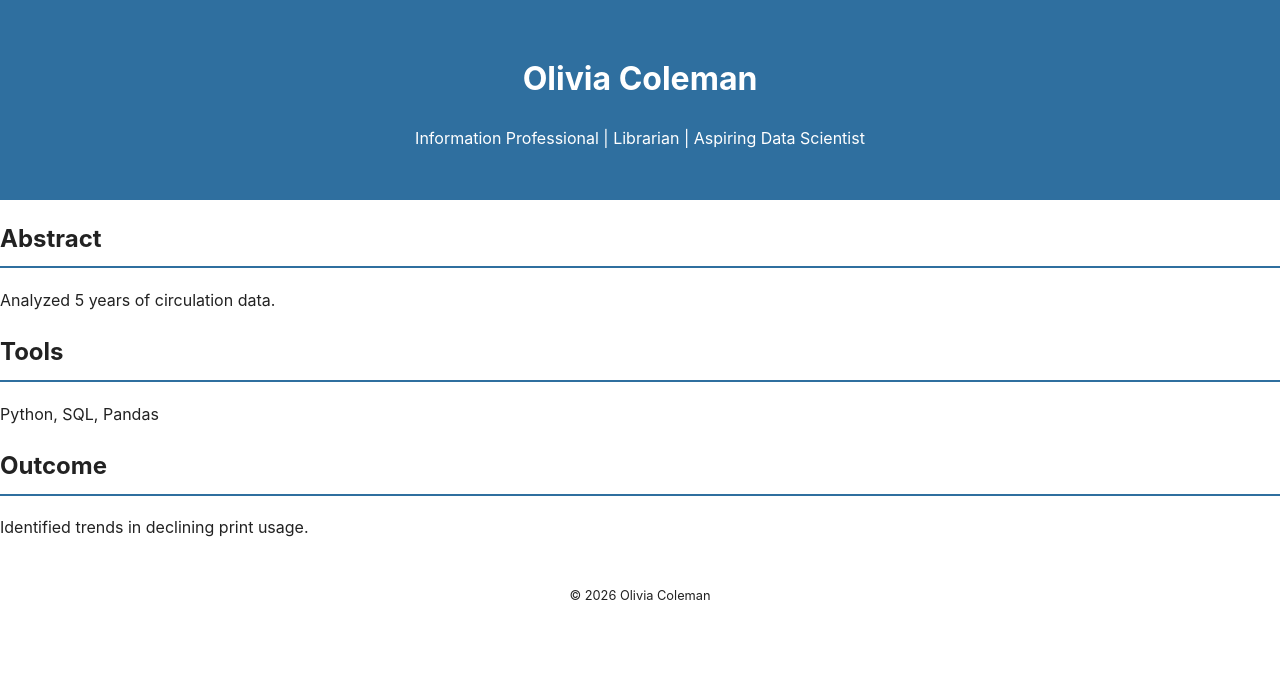
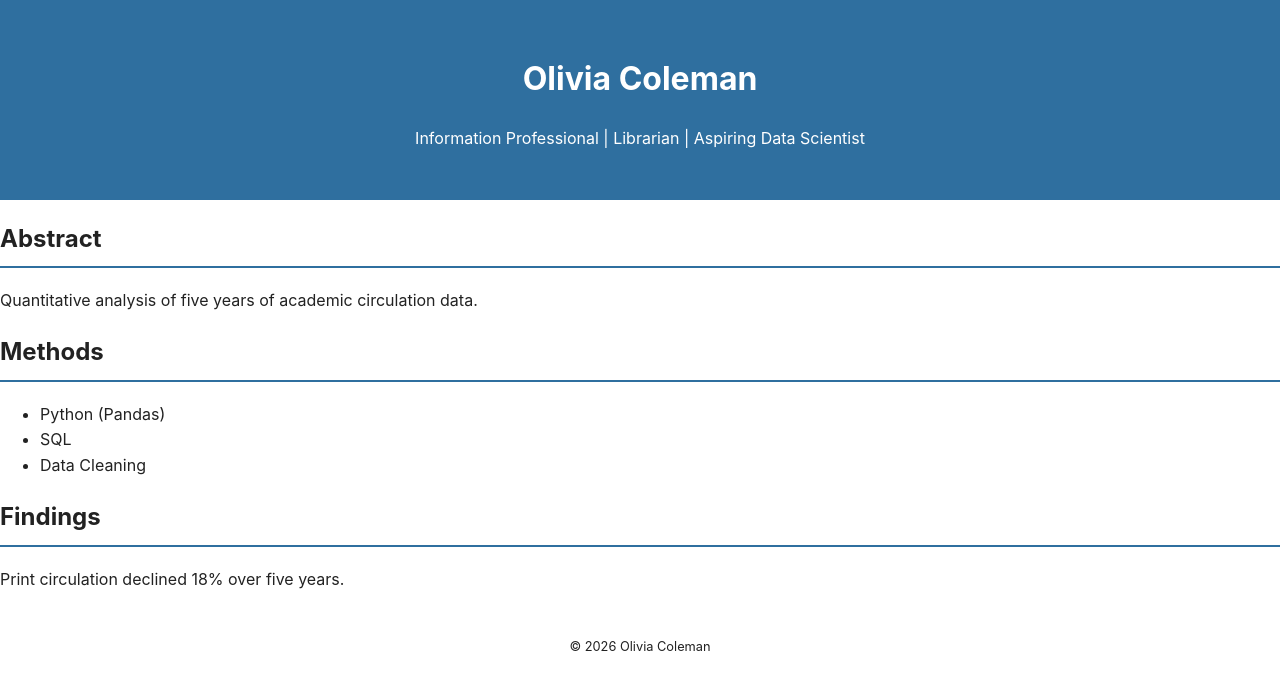
Before and after one commit to caivilo/caivilo.github.io, a Jekyll site: the page built from _projects/sample-project.md, in a window 1280 px wide. Shown: the top 690 px of the page. Built offline with Jekyll 4.4.1, drawn with Linux system fonts in a browser that asks for light colours.

Commit message:
Update sample-project.md

```diff
--- a/_projects/sample-project.md
+++ b/_projects/sample-project.md
@@ -1,13 +1,19 @@
 ---
 layout: default
 title: Circulation Data Analysis
+creator: Olivia Coleman
+date: 2025-01-15
+keywords: [Python, SQL, Library Analytics]
+abstract: "Quantitative analysis of five years of academic circulation data."
 ---
 
 ## Abstract
-Analyzed 5 years of circulation data.
+{{ page.abstract }}
 
-## Tools
-Python, SQL, Pandas
+## Methods
+- Python (Pandas)
+- SQL
+- Data Cleaning
 
-## Outcome
-Identified trends in declining print usage.
+## Findings
+Print circulation declined 18% over five years.
```
